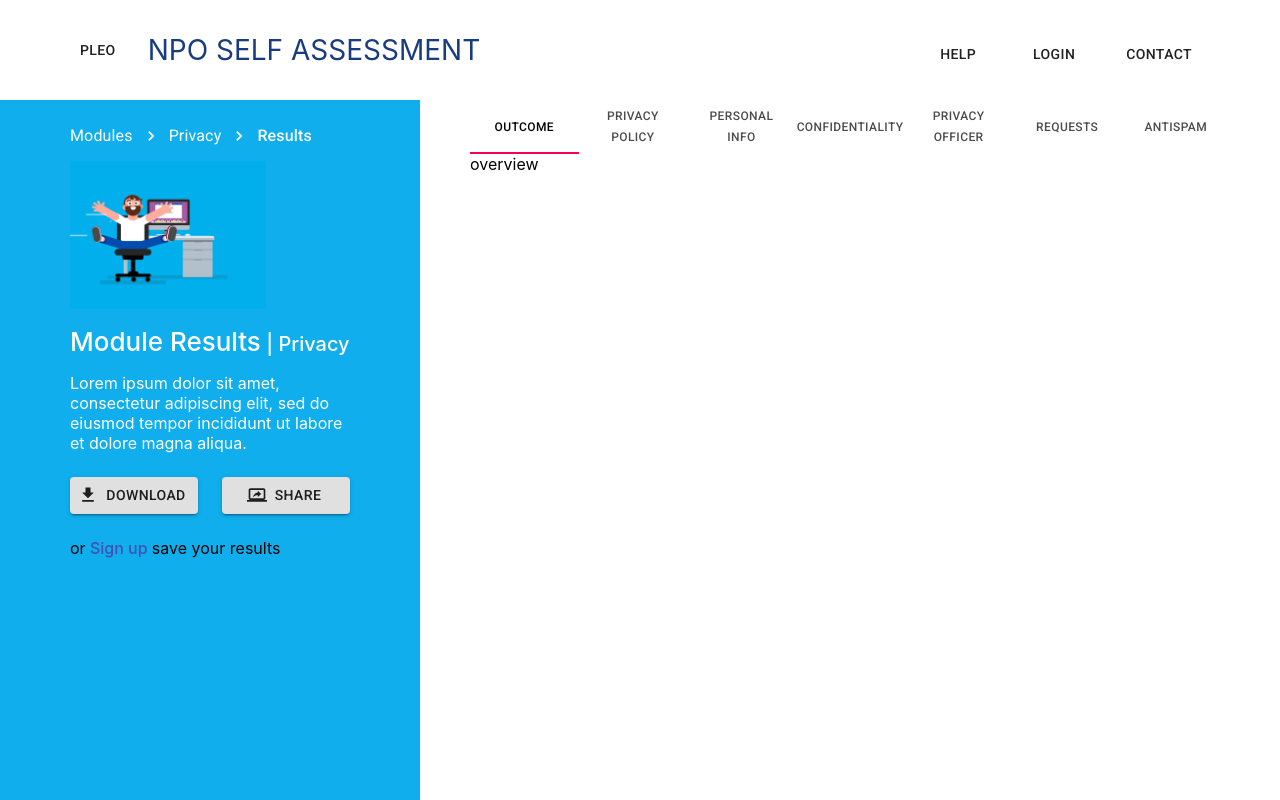
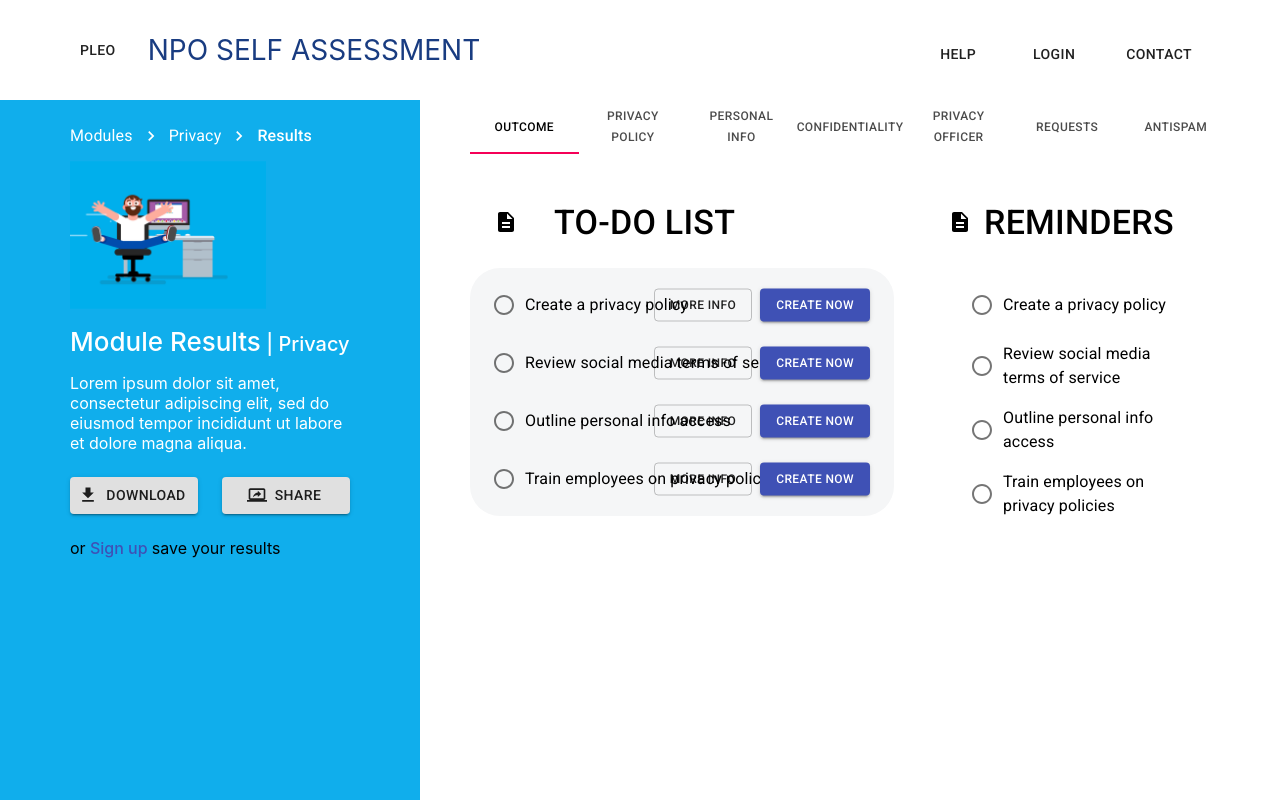
Before and after one commit to lanyetc/pacific-legal-lsat, a React (Create React App) app: page /result in a window 1280 px wide. Built offline with nearby package versions, Linux system fonts and the light colour scheme.

Commit message:
result page - overview tab; result data structure initial.

```diff
--- a/src/components/common.css
+++ b/src/components/common.css
@@ -69,3 +69,7 @@ html, body, #root {
 .right {
     float: right;
 }
+
+svg + span {
+    margin-left: 12px;
+}
--- a/src/containers/Assessment/Chatbot/ChatbotStyle.css
+++ b/src/containers/Assessment/Chatbot/ChatbotStyle.css
@@ -10,7 +10,7 @@
     background-color: #193c81;
     float: left;
 }
-.todo-container {
+.chat.todo-container {
     height: calc(100% - 32px);
     width: 448px;
     margin: 16px 0 16px;
--- a/src/containers/Assessment/Chatbot/ToDoSection.tsx
+++ b/src/containers/Assessment/Chatbot/ToDoSection.tsx
@@ -4,7 +4,7 @@ import DescriptionIcon from '@material-ui/icons/Description';
 
 export default function ToDoSection() {
     return (
-        <div className="todo-container round white">
+        <div className="chat todo-container round white">
             <div className="todo-titile-box">
                 <div className="container">
                     <DescriptionIcon className="icon"></DescriptionIcon>
--- a/src/containers/Assessment/Result/Detail/Overview.tsx
+++ b/src/containers/Assessment/Result/Detail/Overview.tsx
@@ -1,10 +1,72 @@
 import React from "react";
 import TabNav from "../../../../components/TabNav/TabNav";
+import { Typography, List, ListItem, Radio, FormControlLabel, ListItemSecondaryAction, Button } from "@material-ui/core";
+import DescriptionIcon from '@material-ui/icons/Description';
+import { getTodoList } from '../../../../data/context';
+function TodoList() {
+    let todoList = getTodoList();
+    return (
+        <div className="list-container round grey">
+            <List>
+                {todoList.map((item: any, key: any) => {
+                    return (<ListItem key={key}>
+                        <FormControlLabel
+                            value={item.title}
+                            control={<Radio color="primary" />}
+                            label={item.title}
+                            labelPlacement="end"
+                        />
+                        <ListItemSecondaryAction>
+                            <div className="btn-group">
+                                <Button variant="outlined">more info</Button>
+                                <Button variant="contained" color="primary">create now</Button>
+                            </div>
+                        </ListItemSecondaryAction>
+                    </ListItem>)
+                })}
+            </List>
+        </div>
+    );
+}
+
+function ResultList() {
+    let todoList = getTodoList();
+    return (
+        <div className="list-container ">
+            <List>
+                {todoList.map((item: any, key: any) => {
+                    return (<ListItem key={key}>
+                        <FormControlLabel
+                            value={item.title}
+                            control={<Radio color="primary" />}
+                            label={item.title}
+                            labelPlacement="end"
+                        />
+                    </ListItem>)
+                })}
+            </List>
+        </div>
+    );
+}
+
+
 export default function Overview() {
-
     return (
         <div className="container">
-            overview
-      </div>
+            <div className="result todo-container">
+                <Typography variant="h4" component="h4" className="title bold">
+                    <DescriptionIcon></DescriptionIcon>
+                    <span className="title">TO-DO LIST</span>
+                </Typography>
+                <TodoList></TodoList>
+            </div>
+            <div className="result remindder-container">
+                <Typography variant="h4" component="h4" className="title bold">
+                    <DescriptionIcon></DescriptionIcon>
+                    <span className="title">REMINDERS</span>
+                </Typography>
+                <ResultList></ResultList>
+            </div>
+        </div>
     );
 }
--- a/src/containers/Assessment/Result/ResultStyle.css
+++ b/src/containers/Assessment/Result/ResultStyle.css
@@ -26,14 +26,45 @@
     margin-top: 16px;
 }
 
+.list-container .btn-group,
+.moudule-result-container .btn-group {
+    display: flex;
+    justify-content: space-between;
+}
+
 .moudule-result-container .btn-group {
     margin-top: 24px;
     margin-bottom: 24px;
-    display: flex;
-    justify-content: space-between;
 }
 
 .moudule-result-container .btn-group button{
     flex: 1;
     max-width: 128px;
 }
+
+.result.todo-container {
+    padding: 48px 0;
+    width: calc(100% - 336px);
+    float: left;
+}
+.list-container {
+    margin-top: 24px;
+    padding: 0 8px;
+}
+.result.todo-container .title {
+    padding-left: 24px;
+}
+
+.list-container .btn-group button span{
+    font-size: 12px;
+}
+.list-container .btn-group button:not(:last-child) {
+    margin-right: 8px;
+}
+.remindder-container {
+    padding-left: 54px;
+    width: 336px;
+    box-sizing: border-box;
+    padding-top: 48px;
+    float: left;
+}
--- /dev/null
+++ b/src/data/context.tsx
@@ -0,0 +1,24 @@
+import {Answer} from './data'
+export interface Item {
+    title: string
+}
+export interface Result {
+    questionId: number,
+    optionId: number,
+    repo: string
+}
+export interface Context {
+    path: Array<Answer>,
+    todos: Array<Item>,
+    reminders: Array<Item>,
+    results: Array<Result>
+}
+
+export function getTodoList() {
+    let todoList: Array<Item> = [];
+    todoList.push({title: "Create a privacy policy"});
+    todoList.push({title: "Review social media terms of service"});
+    todoList.push({title: "Outline personal info access "});
+    todoList.push({title: "Train employees on privacy policies"});
+    return todoList;
+}
```
